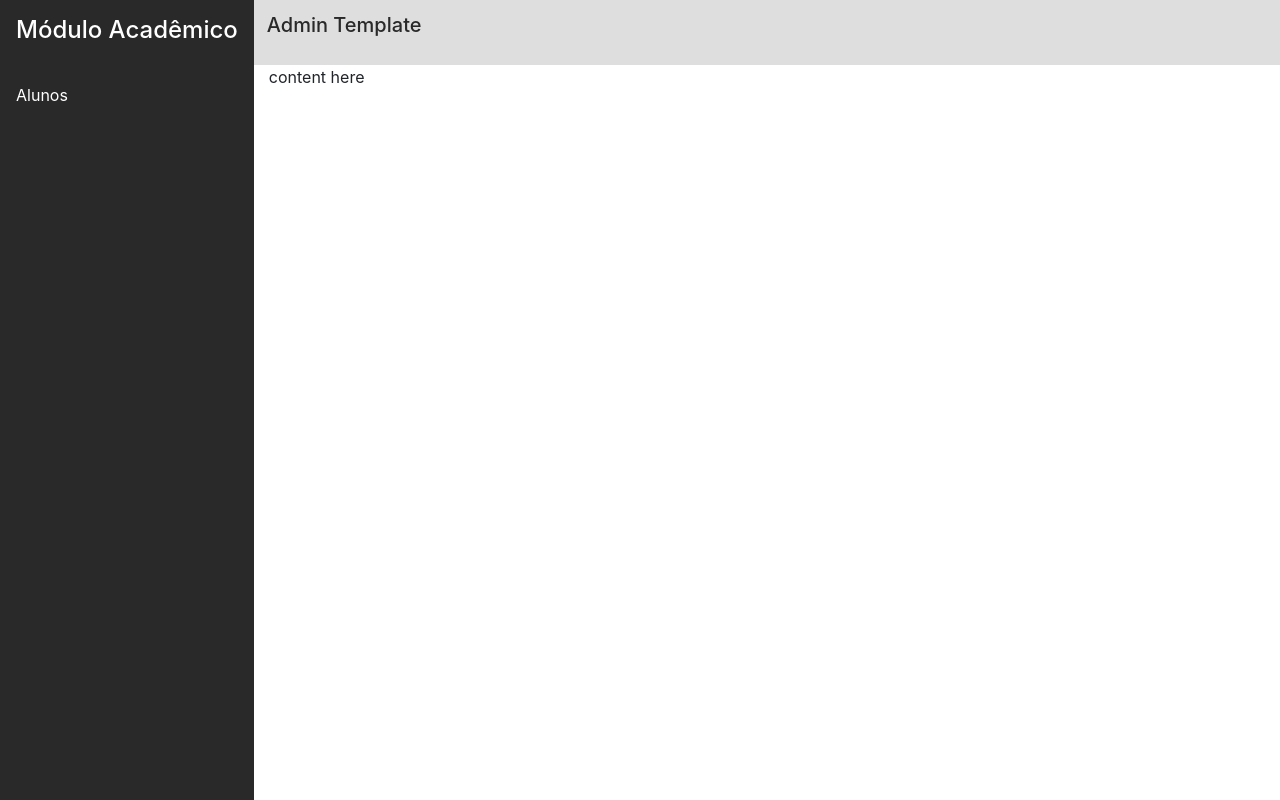
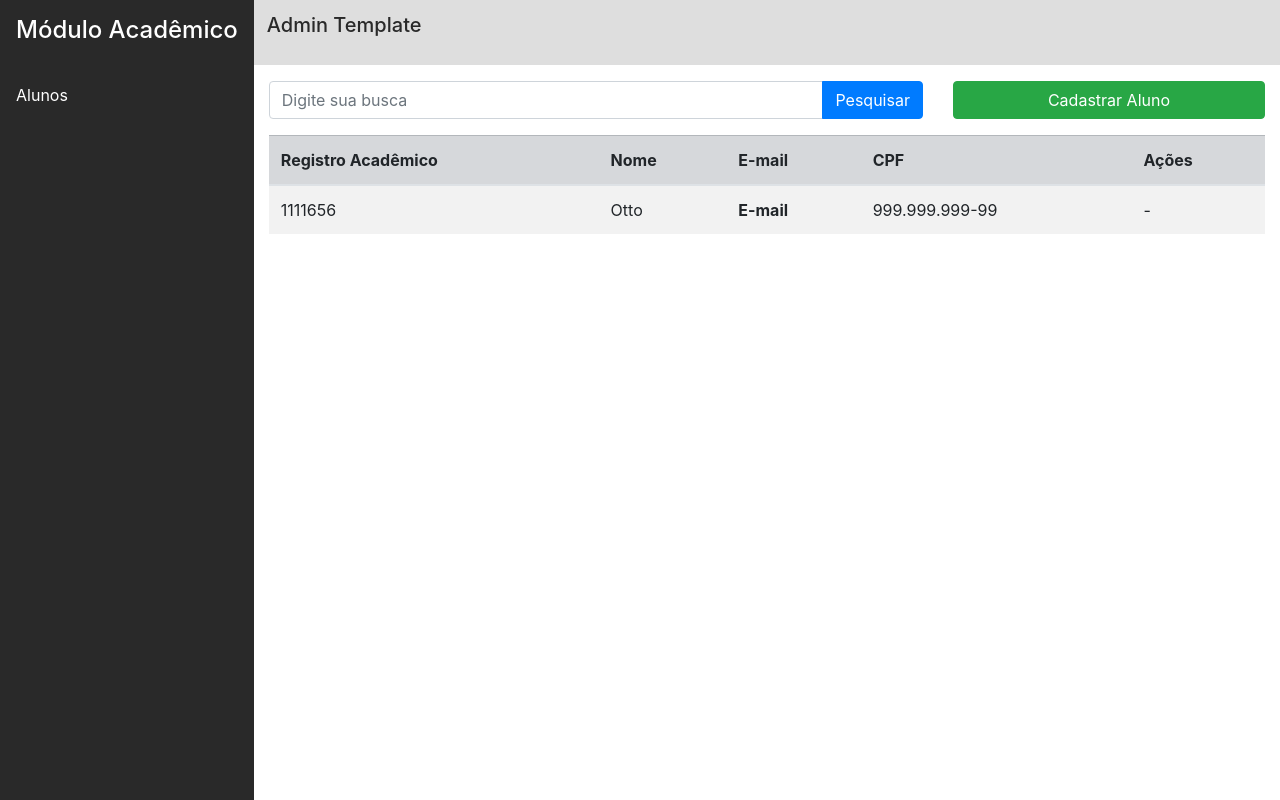
Before and after one commit to rossanorb/ga, a Vue app in the folder app/: page / in a window 1280 px wide. Built offline with nearby package versions, Linux system fonts and the light colour scheme.

Commit message:
Template listagem de alunos

```diff
--- a/app/src/router/index.js
+++ b/app/src/router/index.js
@@ -1,13 +1,13 @@
 import Vue from 'vue'
 import VueRouter from 'vue-router'
-import DashBoard from '../views/DashBoard.vue'
+import Listing from '../views/Listing.vue'
 
 Vue.use(VueRouter)
 
 const routes = [{
     path: '/',
-    name: 'Dashboard',
-    component: DashBoard
+    name: 'Listing',
+    component: Listing
 }]
 
 const router = new VueRouter({
--- a/app/src/views/DashBoard.vue
+++ /dev/null
@@ -1,17 +0,0 @@
-<template>
-<div class="container-fluid">
-    content here
-</div>
-</template>
-
-<script>
-// @ is an alias to /src
-// import HelloWorld from '@/components/HelloWorld.vue'
-
-export default {
-    name: 'Dashboard',
-    components: {
-        // HelloWorld
-    }
-}
-</script>
--- /dev/null
+++ b/app/src/views/Listing.vue
@@ -0,0 +1,58 @@
+<template>
+<div id="listing">
+    <div class="container mt-3">
+        <div class="row">
+            <div class="col-md-8">
+                <div class="input-group mb-3">
+                    <input type="text" class="form-control" placeholder="Digite sua busca" aria-label="Digite sua busca">
+                    <div class="input-group-append">
+                        <button class="btn btn-primary">Pesquisar</button>
+                    </div>
+                </div>
+            </div>
+            <div class="col-md-4">
+                <button type="button" class="btn btn-success btn-block">Cadastrar Aluno</button>
+            </div>
+        </div>
+
+        <div class="row">
+            <div class="col">
+                <div class="table-responsive">
+                    <table class="table table-striped">
+                        <thead>
+                            <tr class="table-secondary">
+                                <th>Registro Acadêmico</th>
+                                <th>Nome</th>
+                                <th>E-mail</th>
+                                <th>CPF</th>
+                                <th>Ações</th>
+                            </tr>
+                        </thead>
+                        <tbody>
+                            <tr>
+                                <td>1111656</td>
+                                <td>Otto</td>
+                                <th>E-mail</th>
+                                <td>999.999.999-99</td>
+                                <td>-</td>
+                            </tr>
+                        </tbody>
+                    </table>
+                </div>
+            </div>
+        </div>
+    </div>
+</div>
+</template>
+
+<script>
+// @ is an alias to /src
+// import HelloWorld from '@/components/HelloWorld.vue'
+
+export default {
+    name: 'Dashboard',
+    components: {
+        // HelloWorld
+    }
+}
+</script>
```
